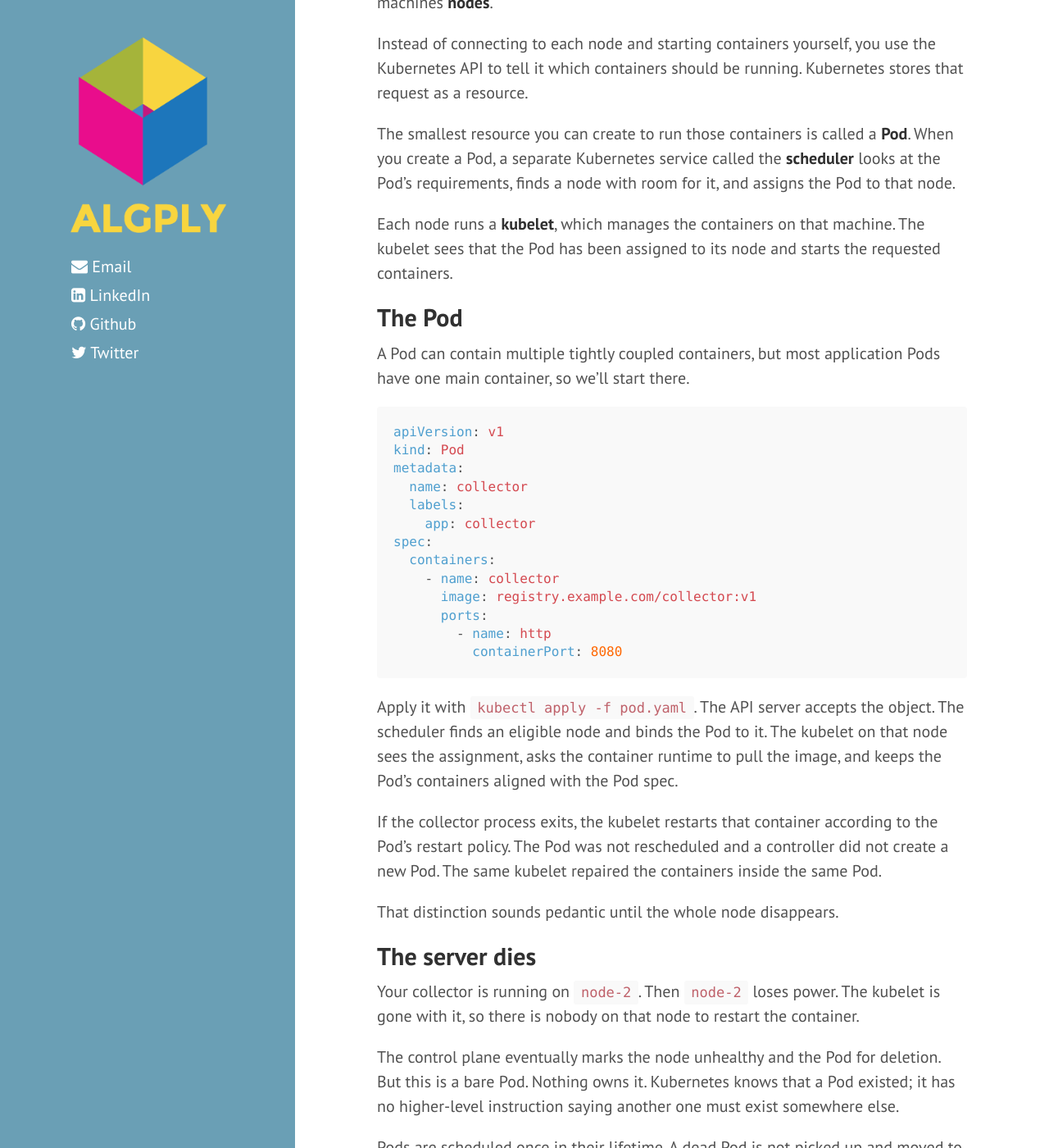
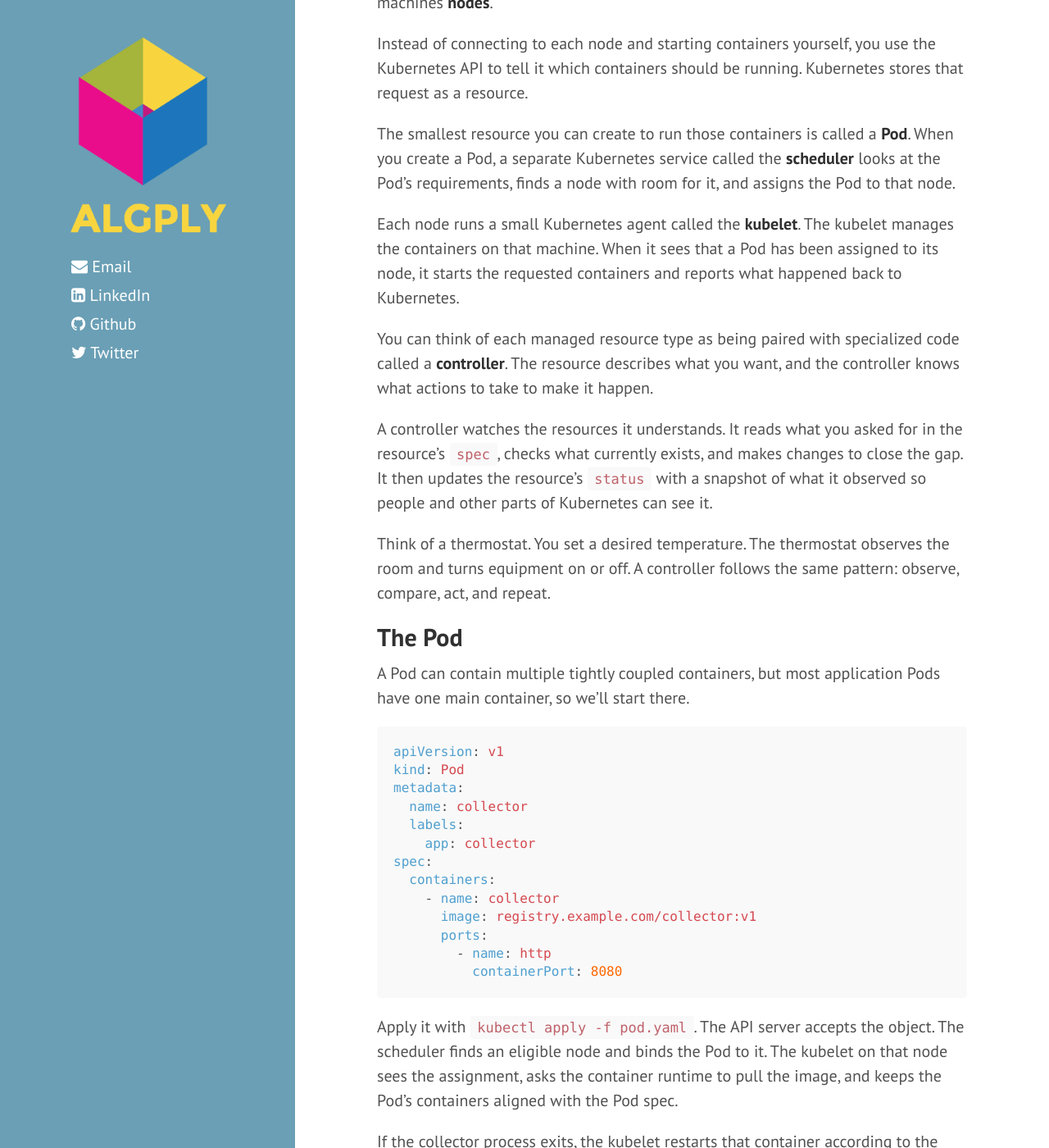
Before and after one commit to josephgardner/josephgardner.github.io, a Jekyll site: the page built from _posts/2026-04-06-kubernetes-from-scratch.md, in a window 1280 px wide and 1400 px high, scrolled down 4900 px. Shown: the whole window at 82% size. Built offline with Jekyll 4.4.1, drawn with Linux system fonts in a browser that asks for light colours; nearby versions of some CDN libraries; comment, search, counter and statistics services are not loaded; some of the changed text lies outside the part shown.

Commit message:
Restore controller model and thermostat analogy

````diff
--- a/_posts/2026-04-06-kubernetes-from-scratch.md
+++ b/_posts/2026-04-06-kubernetes-from-scratch.md
@@ -154,7 +154,13 @@ Instead of connecting to each node and starting containers yourself, you use the
 
 The smallest resource you can create to run those containers is called a **Pod**. When you create a Pod, a separate Kubernetes service called the **scheduler** looks at the Pod's requirements, finds a node with room for it, and assigns the Pod to that node.
 
-Each node runs a **kubelet**, which manages the containers on that machine. The kubelet sees that the Pod has been assigned to its node and starts the requested containers.
+Each node runs a small Kubernetes agent called the **kubelet**. The kubelet manages the containers on that machine. When it sees that a Pod has been assigned to its node, it starts the requested containers and reports what happened back to Kubernetes.
+
+You can think of each managed resource type as being paired with specialized code called a **controller**. The resource describes what you want, and the controller knows what actions to take to make it happen.
+
+A controller watches the resources it understands. It reads what you asked for in the resource's `spec`, checks what currently exists, and makes changes to close the gap. It then updates the resource's `status` with a snapshot of what it observed so people and other parts of Kubernetes can see it.
+
+Think of a thermostat. You set a desired temperature. The thermostat observes the room and turns equipment on or off. A controller follows the same pattern: observe, compare, act, and repeat.
 
 ## The Pod
 
@@ -192,7 +198,7 @@ Pods are scheduled once in their lifetime. A dead Pod is not picked up and moved
 
 ## ReplicaSets: "I want three of these, always"
 
-A ReplicaSet owns a Pod template and a replica count. Its controller continuously asks a narrow question: how many Pods matching this selector exist, and how many should exist?
+A ReplicaSet is paired with a controller that understands ReplicaSets. The resource contains a Pod template and a replica count. If it asks for three Pods and only two exist, the controller creates another Pod.
 
 ```yaml
 apiVersion: apps/v1
@@ -217,7 +223,7 @@ spec:
               containerPort: 8080
 ```
 
-If only two matching Pods exist, the ReplicaSet creates another Pod object. The scheduler then chooses a node for it, and that node's kubelet starts its container. Each component does one job.
+The new Pod becomes a request for the rest of Kubernetes. The scheduler chooses a node for it, and that node's kubelet starts its container. Each part does one job.
 
 Now desired replicas is 3 and actual replicas is 3. If a Pod disappears with a failed node, the ReplicaSet creates a replacement. No SSH. No server list in a shell script.
 
````
